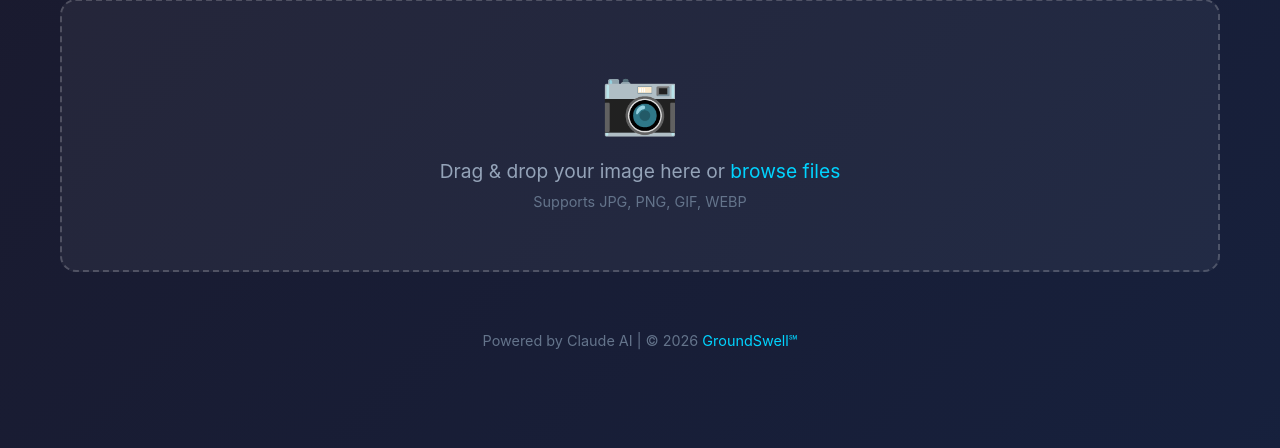
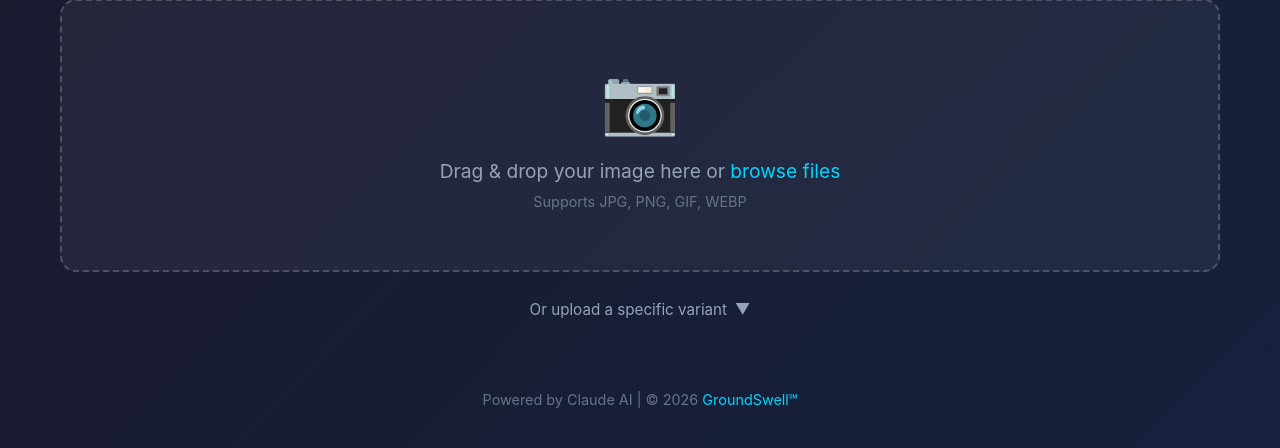
Before and after one commit to GroundSwellco/metadata-tool, a FastAPI app: page / in a window 1280 px wide. Shown: the part 159-607 px from the top of the page. Run offline with FastAPI, Linux system fonts and the light colour scheme; some libraries are stand-ins or nearby versions.

Commit message:
Add single variant upload mode for updating individual variants
Two upload paths now available:
1. Full mode (default): Upload content image via main drop zone, then
   optionally add social/featured/thumbnail variants
2. Single variant mode: Expand "Or upload a specific variant" section,
   pick Social/Featured/Thumbnail, upload just that one image

In single mode, the preview shows only that variant (no additional
upload zones), AI generates metadata from it, and download produces
just that one file with the correct variant filename.

Co-Authored-By: Claude Opus 4.6 (1M context) <noreply@anthropic.com>

```diff
--- a/app.py
+++ b/app.py
@@ -531,6 +531,7 @@ async def upload_image(
     social_file: Optional[UploadFile] = File(None),
     featured_file: Optional[UploadFile] = File(None),
     thumbnail_file: Optional[UploadFile] = File(None),
+    variant_type: Optional[str] = Form(None),
     context_url: Optional[str] = Form(None),
     context_file: Optional[UploadFile] = File(None),
 ):
@@ -570,6 +571,11 @@ async def upload_image(
         thumbnail_path = UPLOAD_DIR / f"{file_id}_thumbnail{thumbnail_ext}"
         with open(thumbnail_path, "wb") as f:
             f.write(await thumbnail_file.read())
+
+    # Store variant type for single-variant mode
+    if variant_type and variant_type != "content":
+        with open(UPLOAD_DIR / f"{file_id}_varianttype.txt", "w") as f:
+            f.write(variant_type)
 
     # Get reference context if provided
     reference_context = ""
@@ -627,20 +633,29 @@ async def save_metadata(request: SaveMetadataRequest):
     content_ext = upload_path.suffix
     date_str = metadata.get('exif_create_date', datetime.now().strftime('%Y-%m-%d'))
 
-    # Build list of variants: (variant_name, source_path, file_ext)
-    variants_to_process = [("content", upload_path, content_ext)]
+    # Check for single variant mode
+    vtype = "content"
+    vtype_file = UPLOAD_DIR / f"{file_id}_varianttype.txt"
+    if vtype_file.exists():
+        vtype = vtype_file.read_text().strip()
 
     social_files = list(UPLOAD_DIR.glob(f"{file_id}_social.*"))
-    if social_files:
-        variants_to_process.append(("social", social_files[0], social_files[0].suffix))
+    featured_files = list(UPLOAD_DIR.glob(f"{file_id}_featured.*"))
+    thumbnail_files = list(UPLOAD_DIR.glob(f"{file_id}_thumbnail.*"))
+    has_extra_variants = social_files or featured_files or thumbnail_files
 
-    featured_files = list(UPLOAD_DIR.glob(f"{file_id}_featured.*"))
-    if featured_files:
-        variants_to_process.append(("featured", featured_files[0], featured_files[0].suffix))
-
-    thumbnail_files = list(UPLOAD_DIR.glob(f"{file_id}_thumbnail.*"))
-    if thumbnail_files:
-        variants_to_process.append(("thumbnail", thumbnail_files[0], thumbnail_files[0].suffix))
+    if has_extra_variants or vtype == "content":
+        # Full mode: content + any extra variants
+        variants_to_process = [("content", upload_path, content_ext)]
+        if social_files:
+            variants_to_process.append(("social", social_files[0], social_files[0].suffix))
+        if featured_files:
+            variants_to_process.append(("featured", featured_files[0], featured_files[0].suffix))
+        if thumbnail_files:
+            variants_to_process.append(("thumbnail", thumbnail_files[0], thumbnail_files[0].suffix))
+    else:
+        # Single variant mode
+        variants_to_process = [(vtype, upload_path, content_ext)]
 
     processed_files = []
     for variant_name, src_path, ext in variants_to_process:
--- a/templates/index.html
+++ b/templates/index.html
@@ -449,6 +449,17 @@
             margin-top: 20px;
         }
 
+        .variant-select-section { margin-top: 16px; }
+        .variant-select-header { cursor: pointer; color: #94a3b8; display: flex; justify-content: center; gap: 8px; align-items: center; padding: 12px; transition: color 0.3s; font-size: 0.95rem; }
+        .variant-select-header:hover { color: #00d4ff; }
+        .variant-select-body { display: none; padding-top: 12px; }
+        .variant-select-body.open { display: block; }
+        .variant-select-grid { display: grid; grid-template-columns: repeat(3, 1fr); gap: 12px; }
+        .variant-select-card { background: rgba(255,255,255,0.05); border: 1px solid rgba(255,255,255,0.1); border-radius: 10px; padding: 16px; text-align: center; cursor: pointer; transition: all 0.3s; }
+        .variant-select-card:hover { border-color: #00d4ff; background: rgba(0,212,255,0.05); }
+        .variant-select-card .vs-name { display: block; color: #e2e8f0; font-weight: 500; margin-bottom: 4px; }
+        .variant-select-card .vs-size { display: block; color: #64748b; font-size: 0.8rem; }
+
         .variant-uploads-section { margin-bottom: 20px; }
         .variant-uploads-section h3 { color: #7c3aed; font-size: 1.1rem; margin-bottom: 4px; }
         .variant-uploads-section > p { color: #64748b; font-size: 0.85rem; margin-bottom: 16px; }
@@ -595,11 +606,34 @@
             <input type="file" id="fileInput" accept="image/*">
         </div>
 
+        <div class="variant-select-section" id="variantSelectSection">
+            <div class="variant-select-header" id="variantSelectHeader">
+                <span>Or upload a specific variant</span>
+                <span id="variantSelectToggle">&#9660;</span>
+            </div>
+            <div class="variant-select-body" id="variantSelectBody">
+                <div class="variant-select-grid">
+                    <div class="variant-select-card" data-variant="social">
+                        <span class="vs-name">Social</span><span class="vs-size">1200 x 720</span>
+                        <input type="file" accept="image/*" style="display: none;">
+                    </div>
+                    <div class="variant-select-card" data-variant="featured">
+                        <span class="vs-name">Featured</span><span class="vs-size">700 x 400</span>
+                        <input type="file" accept="image/*" style="display: none;">
+                    </div>
+                    <div class="variant-select-card" data-variant="thumbnail">
+                        <span class="vs-name">Thumbnail</span><span class="vs-size">232 x 245</span>
+                        <input type="file" accept="image/*" style="display: none;">
+                    </div>
+                </div>
+            </div>
+        </div>
+
         <div class="preview-section" id="previewSection">
             <div class="preview-card">
                 <img id="imagePreview" src="" alt="Preview">
                 <p class="preview-filename" id="previewFilename"></p>
-                <span style="color: #64748b; font-size: 0.8rem;">Content (full size)</span>
+                <span style="color: #64748b; font-size: 0.8rem;" id="previewVariantLabel">Content (full size)</span>
                 <div style="margin-top: 12px;"><button class="btn btn-secondary btn-small" type="button" id="changeImageBtn">Change Image</button></div>
             </div>
 
@@ -975,6 +1009,9 @@
         let selectedSocialFile = null;
         let selectedFeaturedFile = null;
         let selectedThumbnailFile = null;
+        let uploadMode = 'full';
+        let singleVariantType = null;
+        const variantLabels = { content: 'Content (full size)', social: 'Social (1200 x 720)', featured: 'Featured (700 x 400)', thumbnail: 'Thumbnail (232 x 245)' };
 
         // Context Reference toggle
         document.getElementById('contextHeader').addEventListener('click', () => {
@@ -1001,6 +1038,28 @@
             const hasPdf = document.getElementById('pdfInput').files.length > 0;
             document.getElementById('contextBadge').style.display = (hasUrl || hasPdf) ? 'inline-block' : 'none';
         }
+
+        // Variant select toggle
+        document.getElementById('variantSelectHeader').addEventListener('click', () => {
+            const body = document.getElementById('variantSelectBody');
+            const toggle = document.getElementById('variantSelectToggle');
+            body.classList.toggle('open');
+            toggle.innerHTML = body.classList.contains('open') ? '&#9650;' : '&#9660;';
+        });
+
+        // Variant select cards (single variant mode)
+        document.querySelectorAll('.variant-select-card').forEach(card => {
+            const variant = card.dataset.variant;
+            const input = card.querySelector('input[type="file"]');
+            card.addEventListener('click', () => input.click());
+            input.addEventListener('change', (e) => {
+                if (e.target.files.length) {
+                    uploadMode = 'single';
+                    singleVariantType = variant;
+                    handleFile(e.target.files[0]);
+                }
+            });
+        });
 
         // Variant image uploads (social & featured)
         function setupVariantUpload(type) {
@@ -1054,9 +1113,10 @@
 
         // Change Image button
         document.getElementById('changeImageBtn').addEventListener('click', () => {
-            selectedFile = null;
+            selectedFile = null; uploadMode = 'full'; singleVariantType = null;
             document.getElementById('previewSection').style.display = 'none';
             uploadSection.style.display = 'block';
+            document.getElementById('variantSelectSection').style.display = 'block';
             fileInput.value = '';
         });
 
@@ -1071,9 +1131,13 @@
 
             const formData = new FormData();
             formData.append('file', selectedFile);
-            if (selectedSocialFile) formData.append('social_file', selectedSocialFile);
-            if (selectedFeaturedFile) formData.append('featured_file', selectedFeaturedFile);
-            if (selectedThumbnailFile) formData.append('thumbnail_file', selectedThumbnailFile);
+            if (uploadMode === 'single' && singleVariantType) {
+                formData.append('variant_type', singleVariantType);
+            } else {
+                if (selectedSocialFile) formData.append('social_file', selectedSocialFile);
+                if (selectedFeaturedFile) formData.append('featured_file', selectedFeaturedFile);
+                if (selectedThumbnailFile) formData.append('thumbnail_file', selectedThumbnailFile);
+            }
             const contextUrl = document.getElementById('contextUrl').value.trim();
             if (contextUrl) formData.append('context_url', contextUrl);
             const pdfInputEl = document.getElementById('pdfInput');
@@ -1107,7 +1171,7 @@
         });
 
         // Click to upload
-        uploadSection.addEventListener('click', () => fileInput.click());
+        uploadSection.addEventListener('click', () => { uploadMode = 'full'; singleVariantType = null; fileInput.click(); });
 
         // Drag and drop
         uploadSection.addEventListener('dragover', (e) => {
@@ -1122,6 +1186,7 @@
         uploadSection.addEventListener('drop', (e) => {
             e.preventDefault();
             uploadSection.classList.remove('dragover');
+            uploadMode = 'full'; singleVariantType = null;
             const files = e.dataTransfer.files;
             if (files.length > 0) {
                 handleFile(files[0]);
@@ -1142,11 +1207,14 @@
             statusMessage.style.display = 'none';
             document.getElementById('previewSection').style.display = 'none';
             uploadSection.style.display = 'block';
+            document.getElementById('variantSelectSection').style.display = 'block';
             fileInput.value = '';
             selectedFile = null;
             selectedSocialFile = null;
             selectedFeaturedFile = null;
             selectedThumbnailFile = null;
+            uploadMode = 'full';
+            singleVariantType = null;
             currentFileId = null;
             originalMetadata = null;
             document.getElementById('contextUrl').value = '';
@@ -1256,6 +1324,15 @@
             reader.readAsDataURL(file);
             document.getElementById('previewFilename').textContent = file.name;
             uploadSection.style.display = 'none';
+            document.getElementById('variantSelectSection').style.display = 'none';
+
+            if (uploadMode === 'single') {
+                document.getElementById('previewVariantLabel').textContent = variantLabels[singleVariantType] || singleVariantType;
+                document.querySelector('.variant-uploads-section').style.display = 'none';
+            } else {
+                document.getElementById('previewVariantLabel').textContent = variantLabels['content'];
+                document.querySelector('.variant-uploads-section').style.display = '';
+            }
             document.getElementById('previewSection').style.display = 'block';
         }
 
```
Also changed, not shown: api/index.py (+93 -16 lines).
